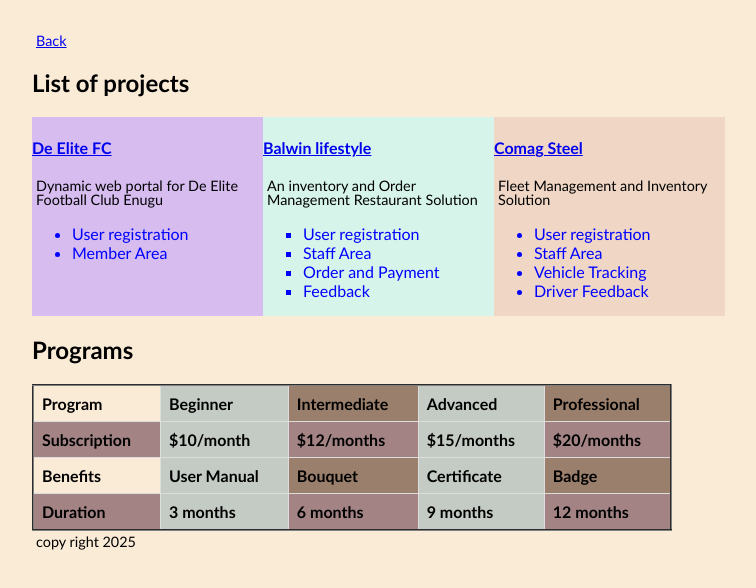
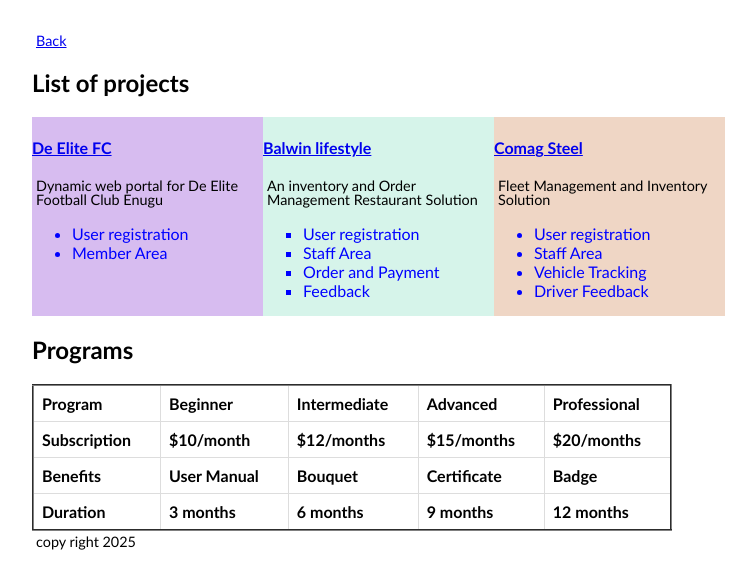
Before and after one commit to katisele/kens_portfolio, a plain HTML site: page doc/projects.html in a window 1280 px wide. Shown: the whole page, without its empty margins (288-1044 px from the left). Drawn offline with Linux system fonts and the light colour scheme.

Commit message:
several mode

```diff
--- a/doc/projects.html
+++ b/doc/projects.html
@@ -62,7 +62,7 @@
     <table border="2">
         <colgroup>
             <col span="2">
-            <col span="5" style="background-color: #9a7f6c;">
+            <col span="5">
         </colgroup>
 
         <rowgroup></rowgroup>
--- a/doc/styles.css
+++ b/doc/styles.css
@@ -10,7 +10,7 @@ h1 {
 }
 body {
     font-family: 'Trebuchet MS', 'Lucida Sans Unicode', 'Lucida Grande', 'Lucida Sans', Arial, sans-serif;
-    background-color: antiquewhite;
+
     /* to add image, use background-image: url() point to the image you want. for now, background image is set to none */
     background-image: none;
     background-repeat: no-repeat;
@@ -82,17 +82,19 @@ table {
   padding: 8px;
 }
 
-tr:nth-child(even) {
-  background-color: #a38383;
-
+tr:hover {
+    background-color: #cf700b;
 }
 
-tr:hover {
-    background-color: #da9595;
+/* this gives a background color to the column by either even or odd */
+th:nth-child(even) {
+    background-color: white;
 }
 
-th:nth-child(even) {
-    background-color: #c4cbc4;
+/* this gives a background color to the row by either even or odd */
+tr:nth-child(even) {
+    background-color: white;
+
 }
 
 tr {
@@ -235,3 +237,9 @@ details {
     letter-spacing: .5px;
 
 }
+
+/* Using position: sticky */
+h1.sticky {
+    position: sticky;
+    top: 0;
+}
```
Also changed, not shown: index.html (+3 -2 lines).
